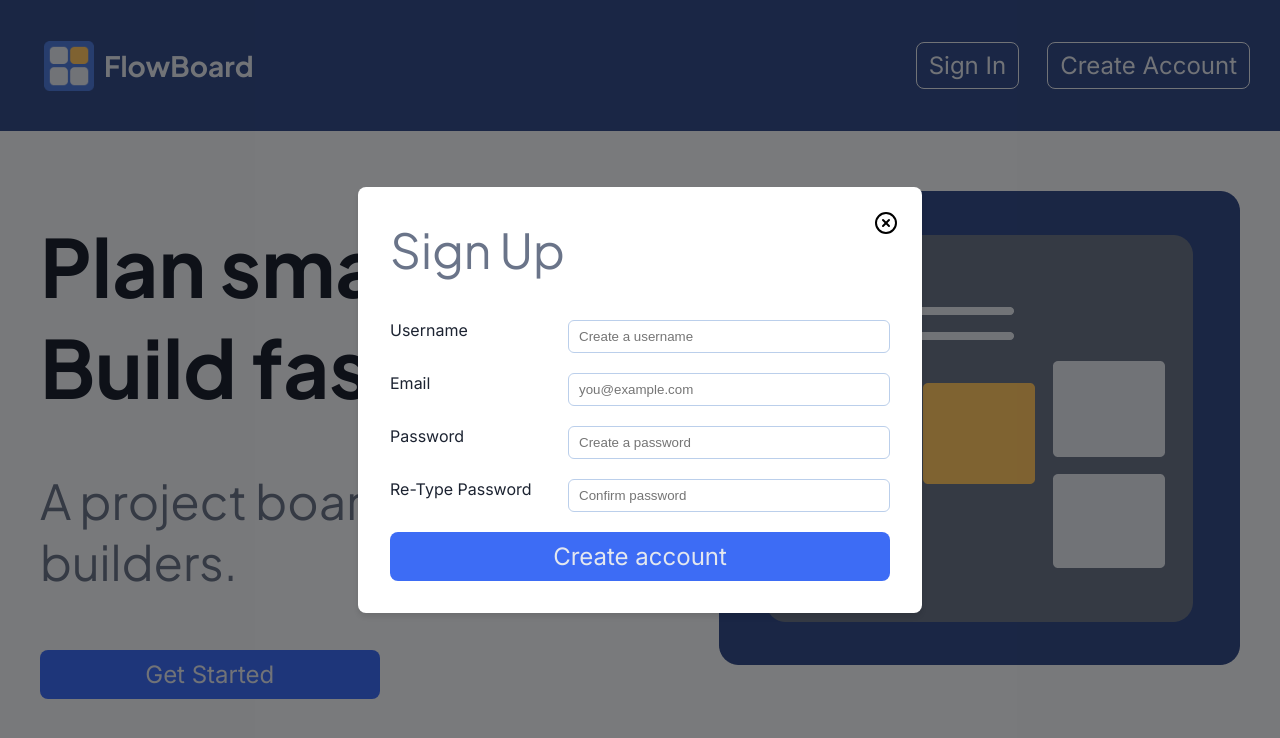
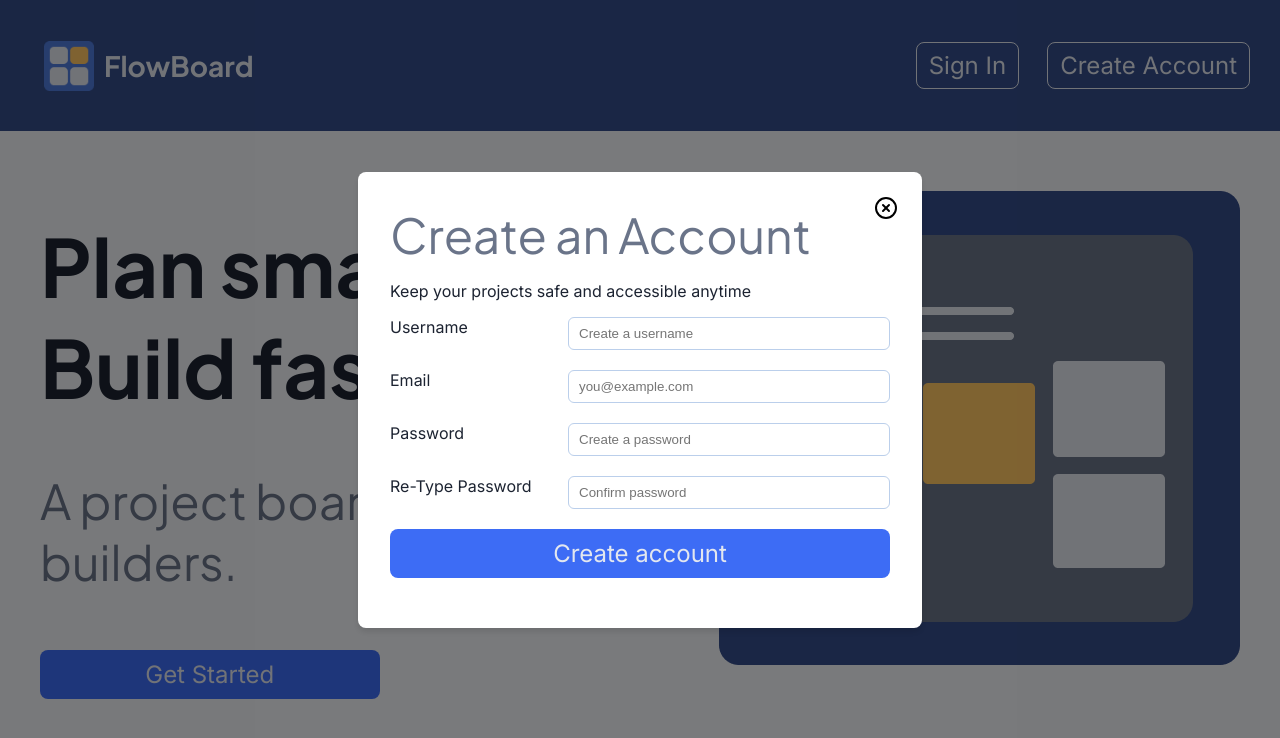
Before and after one commit to notEmmi/FlowBoard, a React (Vite) app in the folder frontend/: page /landing in a window 1280 px wide. Both pictures are taken after a click on the button "Create Account". Shown: the top 738 px of the page. Built offline with nearby package versions, Linux system fonts and the light colour scheme; no server answers.

Commit message:
feat: update registration page with new header, description, and add Divider component for improved layout

```diff
--- a/frontend/src/pages/Registration.css
+++ b/frontend/src/pages/Registration.css
@@ -5,8 +5,12 @@
   width: 100%;
 }
 
+.registration h2, .registration p {
+  align-self: flex-start;
+}
+
 .registration h2 {
-  align-self: flex-start;
+  margin-bottom: 0;
 }
 
 
--- a/frontend/src/pages/Registration.jsx
+++ b/frontend/src/pages/Registration.jsx
@@ -1,11 +1,13 @@
 import './Registration.css';
 import Modal from '../components/Modal.jsx';
+import Divider from '../components/divider.jsx';
 
 export default function Registration ({isOpen, closeModal}) {
 	return (
 		<Modal isOpen={isOpen} onClose={() => closeModal(false)} >
 			<div className="page-container registration">
-				<h2>Sign Up</h2>
+				<h2>Create an Account</h2>
+				<p>Keep your projects safe and accessible anytime</p>
 				<form className="auth-form" onSubmit={(e) => e.preventDefault()}>
 					<label>
 						Username
@@ -29,6 +31,8 @@ export default function Registration ({isOpen, closeModal}) {
 
 					<button type="submit" className="btn-primary">Create account</button>
 				</form>
+
+				<Divider />
 		</div>
 		</Modal>
 	);
```
